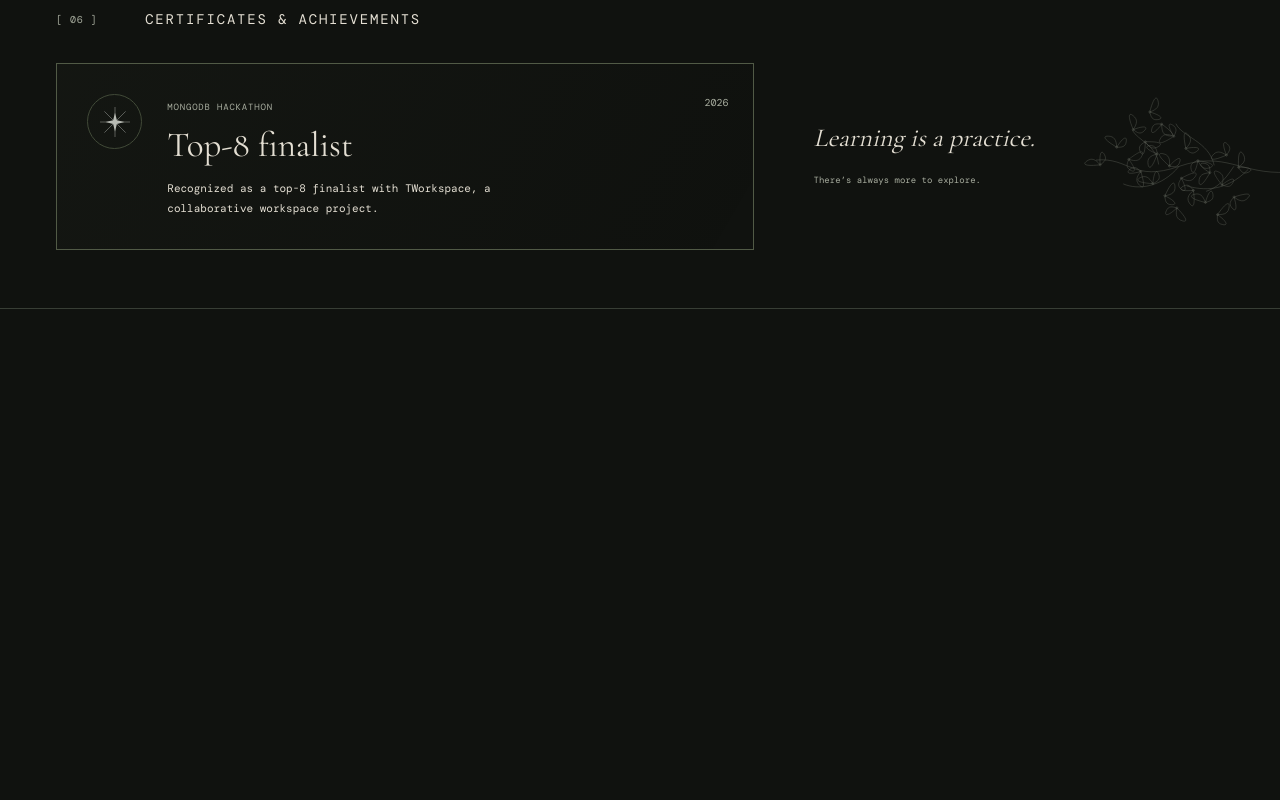
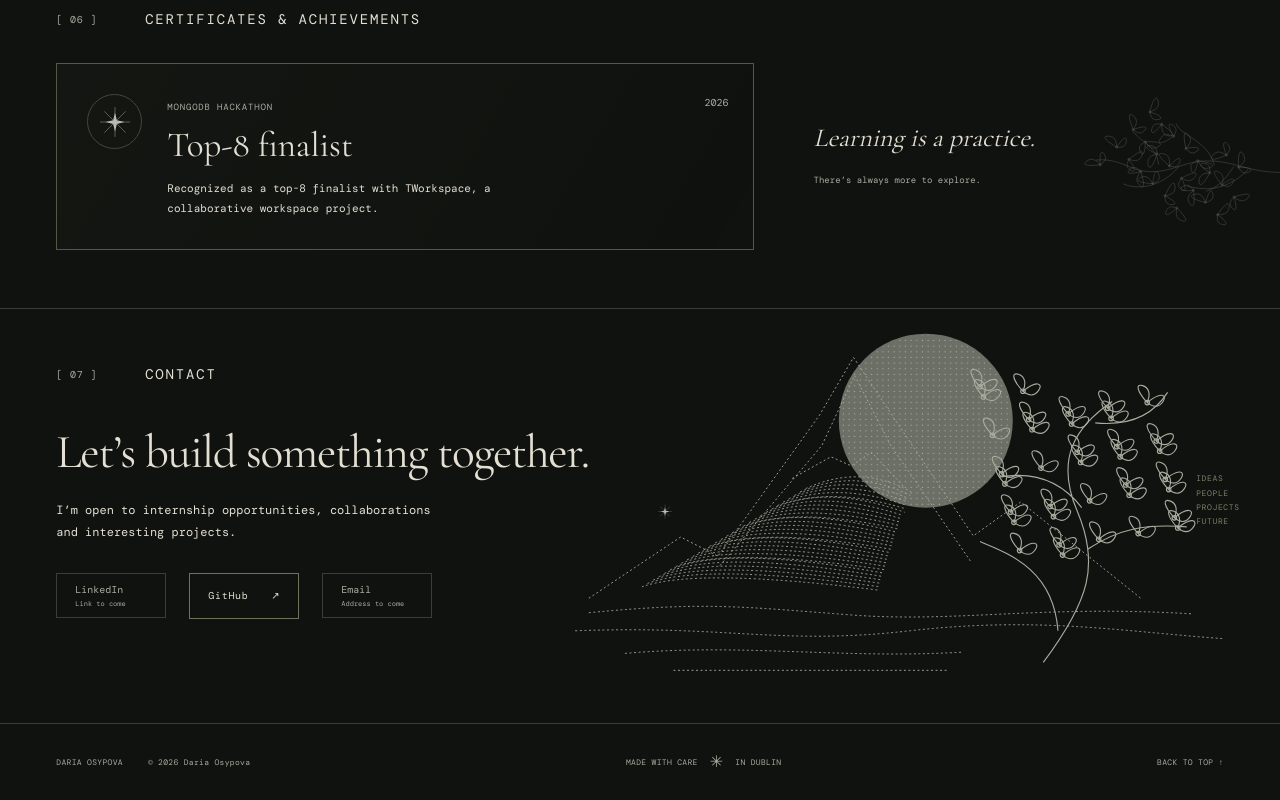
Before and after one commit to Askada21/MyPortfolio, a React (Vite) app: page / in a window 1280 px wide. Shown: the part 2911-3711 px from the top of the page. Before the commit the page ends 3220 px from the top, so only its background shows below. Built offline with nearby package versions, Linux system fonts and the light colour scheme.

Commit message:
feat: add contact section and footer

```diff
--- a/src/App.tsx
+++ b/src/App.tsx
@@ -5,7 +5,9 @@ import TechStack from './components/TechStack'
 import Projects from './components/Projects'
 import Experience from './components/Experience'
 import Certificates from './components/Certificates'
+import Contact from './components/Contact'
+import Footer from './components/Footer'
 
 export default function App() {
-  return <><a className="skip-link" href="#main-content">Skip to content</a><Header /><main id="main-content"><Hero /><About /><TechStack /><Projects /><Experience /><Certificates /></main></>
+  return <><a className="skip-link" href="#main-content">Skip to content</a><Header /><main id="main-content"><Hero /><About /><TechStack /><Projects /><Experience /><Certificates /><Contact /></main><Footer /></>
 }
--- /dev/null
+++ b/src/components/Contact.tsx
@@ -0,0 +1,10 @@
+import { profile } from '../data/profile'
+import { Arrow, Landscape, SectionLabel, Star } from './Ornaments'
+
+export default function Contact() {
+  return <section id="contact" className="section contact"><div className="section-content"><SectionLabel number="07">Contact</SectionLabel><div className="contact-copy"><h3>Let’s build<br className="contact-break"/> something together.</h3><p>I’m open to internship opportunities, collaborations and interesting projects.</p><div className="contact-links">
+    {profile.linkedin ? <a className="button" href={profile.linkedin} target="_blank" rel="noopener noreferrer">LinkedIn <Arrow /></a> : <span className="contact-pending">LinkedIn <span>Link to come</span></span>}
+    <a className="button" href={profile.github} target="_blank" rel="noopener noreferrer">GitHub <Arrow /></a>
+    {profile.email ? <a className="button" href={`mailto:${profile.email}`}>Email <Arrow /></a> : <span className="contact-pending">Email <span>Address to come</span></span>}
+  </div></div><div className="contact-art"><Landscape moon /><span className="contact-art-label">IDEAS<br />PEOPLE<br />PROJECTS<br />FUTURE</span><Star /></div></div></section>
+}
--- /dev/null
+++ b/src/components/Footer.tsx
@@ -0,0 +1,3 @@
+export default function Footer() {
+  return <footer className="footer"><div className="footer-inner"><p><span>DARIA OSYPOVA</span> © 2026 Daria Osypova</p><p>MADE WITH CARE <span className="footer-flower" aria-hidden="true">✳</span> IN DUBLIN</p><a href="#home" aria-label="Back to top">BACK TO TOP ↑</a></div></footer>
+}
--- a/src/styles/global.css
+++ b/src/styles/global.css
@@ -182,3 +182,25 @@ a:hover .arrow, button:hover .arrow { transform: translate(3px, -3px); }
 .credential-image { display: block; width: 100%; height: auto; margin-top: 20px; }
 @media (max-width: 1000px) { .achievement-layout { grid-template-columns: 1.7fr 1fr; gap: 30px; } .achievement { padding: 25px 20px; gap: 20px; } .achievement-year { top: 25px; right: 20px; } }
 @media (max-width: 760px) { .achievement-layout { grid-template-columns: 1fr; gap: 15px; } .achievement { gap: 16px; padding: 23px 18px; } .achievement h3 { font-size: 32px; } .achievement-emblem { width: 38px; height: 38px; } .achievement-emblem .star { width: 23px; } .achievement-organization { font-size: 8px; } .achievement-year { font-size: 8px; top: 23px; right: 15px; } .achievement-note { height: 100px; padding-left: 10px; } .achievement-note .branch { height: 140px; bottom: -25px; } .achievement-note p { font-size: 24px; } }
+.contact { min-height: 415px; overflow: hidden; padding-bottom: 70px; }
+.contact-copy { position: relative; z-index: 2; width: 57%; padding-top: 10px; }
+.contact-copy h3 { font-size: clamp(35px, 3.7vw, 49px); letter-spacing: -.025em; }
+.contact-break { display: none; }
+.contact-copy > p { font-size: 12px; max-width: 400px; margin-top: 22px; }
+.contact-links { display: flex; flex-wrap: wrap; align-items: center; gap: 23px; margin-top: 29px; }
+.contact-links .button { text-transform: none; font-size: 10px; min-width: 110px; padding: 11px 18px; }
+.contact-pending { display: flex; flex-direction: column; justify-content: center; border: 1px solid var(--border); padding: 8px 18px; font-size: 10px; min-width: 110px; line-height: 1.6; color: var(--muted); }
+.contact-pending > span { font-size: 7px; color: var(--muted); }
+.contact-art { position: absolute; right: -30px; bottom: -70px; width: 60%; pointer-events: none; }
+.contact-art .landscape { width: 100%; }
+.contact-art > .star { position: absolute; left: 15%; top: 52%; width: 14px; color: var(--silver); }
+.contact-art-label { position: absolute; right: 2%; top: 45%; color: var(--moss); font-size: 8px; letter-spacing: .08em; }
+.footer { padding: 23px var(--gutter); }
+.footer-inner { display: flex; justify-content: space-between; align-items: center; gap: 25px; font-size: 8px; color: var(--muted); letter-spacing: .04em; }
+.footer-inner p { display: flex; align-items: center; gap: 25px; }
+.footer-inner p:nth-child(2) { gap: 12px; }
+.footer-flower { font-size: 16px; }
+.footer-inner a { padding-block: 8px; }
+@media (max-width: 1000px) { .contact-copy { width: 62%; } .contact-links { gap: 12px; } .contact-art { width: 56%; bottom: -55px; right: -35px; opacity: .8; } }
+@media (max-width: 760px) { .contact { padding-bottom: 30px; } .contact-copy { width: 100%; padding-top: 0; } .contact-copy h3 { font-size: clamp(35px, 6vw, 46px); max-width: 480px; } .contact-copy > p { max-width: 365px; font-size: 11px; } .contact-art { position: relative; width: 110%; right: auto; margin: -20px 0 -40px -6%; bottom: auto; opacity: .8; } .contact-art-label { right: 6%; } .footer-inner { flex-wrap: wrap; gap: 10px 20px; font-size: 7px; } .footer-inner p { gap: 15px; } .footer-inner p:first-child > span { display: none; } .footer-inner a { margin-left: auto; } }
+@media (max-width: 380px) { .contact-links { gap: 9px; } .contact-links .button, .contact-pending { min-width: 0; padding-inline: 11px; } .contact-copy h3 { font-size: 35px; } }
```
